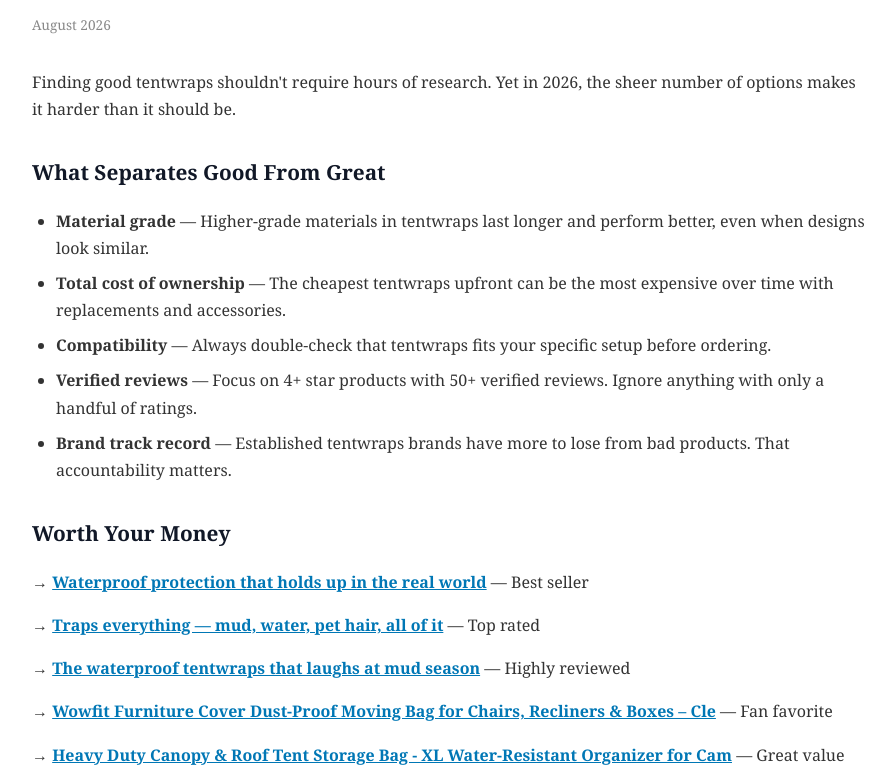
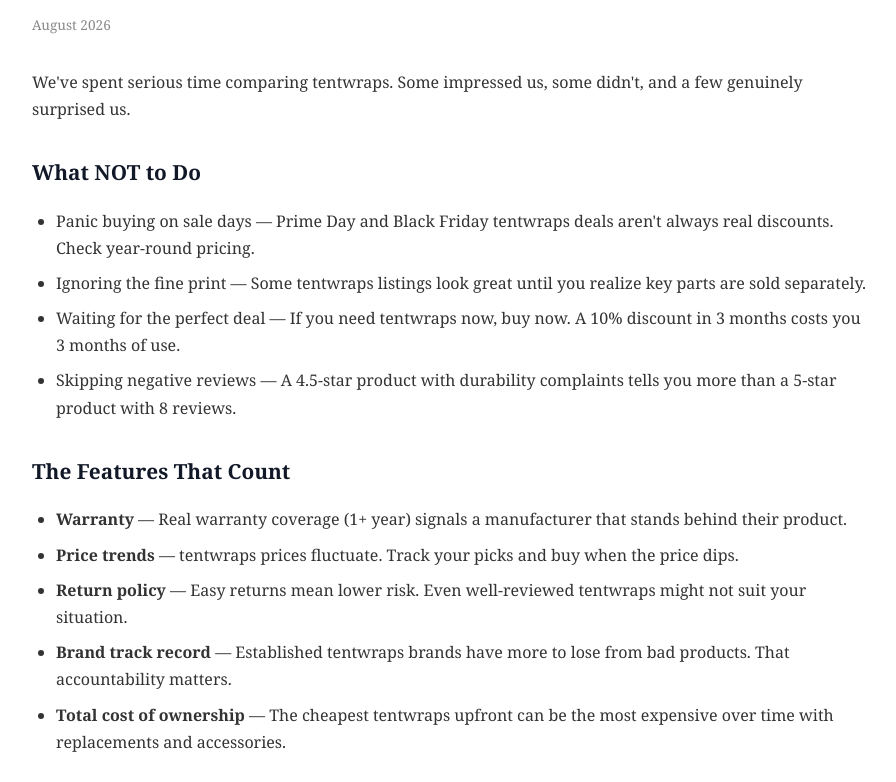
Before and after one commit to Brazenproducts/tentwraps.com, a plain HTML site: page what-we-look-for-tentwraps-2026.html in a window 1280 px wide. Shown: the part 138-920 px from the top of the page, without its empty margins (190-1086 px from the left). Drawn offline with Linux system fonts and the light colour scheme.

Commit message:
Add: What We Look For in Tentwraps (Updated 2026)

```diff
--- a/what-we-look-for-tentwraps-2026.html
+++ b/what-we-look-for-tentwraps-2026.html
@@ -3,36 +3,38 @@
 <head>
 <meta charset="UTF-8"><meta name="viewport" content="width=device-width,initial-scale=1.0">
 <title>What We Look For in Tentwraps (Updated 2026) | tentwraps.com</title>
-<meta name="description" content="Cut through the noise on tentwraps. Our 2026 guide covers what matters.">
+<meta name="description" content="Looking for tentwraps? We tested the top options in 2026. See our picks.">
 <link rel="canonical" href="https://tentwraps.com/what-we-look-for-tentwraps-2026.html">
-<script type="application/ld+json">{"@context":"https://schema.org","@type":"Article","headline":"What We Look For in Tentwraps (Updated 2026)","datePublished":"2026-08-04","dateModified":"2026-08-04","publisher":{"@type":"Organization","name":"tentwraps.com"}}</script>
+<script type="application/ld+json">{"@context":"https://schema.org","@type":"Article","headline":"What We Look For in Tentwraps (Updated 2026)","datePublished":"2026-08-11","dateModified":"2026-08-11","publisher":{"@type":"Organization","name":"tentwraps.com"}}</script>
 <style>body{max-width:836px;margin:0 auto;padding:24px;font-family:Georgia,'Times New Roman',serif;line-height:1.7;color:#333}h1{font-size:1.8rem;color:#1a1a1a;margin-bottom:.5rem}h2{font-size:1.3rem;color:#111827;margin-top:2rem}a{color:#0077b5}.date{color:#888;font-size:.85rem;margin-bottom:2rem}.back{margin-top:2rem;padding-top:1rem;border-top:1px solid #eee}p{margin:1rem 0}ul,ol{margin:1rem 0;padding-left:1.5rem}li{margin:.5rem 0}.disc{background:#f8f8f8;padding:12px;border-radius:6px;font-size:.8rem;color:#666;margin-top:2rem}</style>
 </head>
 <body>
 <p><a href="/">← tentwraps.com</a></p>
 <h1>What We Look For in Tentwraps (Updated 2026)</h1>
 <p class="date">August 2026</p>
-<p>Finding good tentwraps shouldn't require hours of research. Yet in 2026, the sheer number of options makes it harder than it should be.</p>
-<h2>What Separates Good From Great</h2>
+<p>We've spent serious time comparing tentwraps. Some impressed us, some didn't, and a few genuinely surprised us.</p>
+<h2>What NOT to Do</h2>
 <ul>
-  <li><strong>Material grade</strong> — Higher-grade materials in tentwraps last longer and perform better, even when designs look similar.</li>
+  <li>Panic buying on sale days — Prime Day and Black Friday tentwraps deals aren't always real discounts. Check year-round pricing.</li>
+  <li>Ignoring the fine print — Some tentwraps listings look great until you realize key parts are sold separately.</li>
+  <li>Waiting for the perfect deal — If you need tentwraps now, buy now. A 10% discount in 3 months costs you 3 months of use.</li>
+  <li>Skipping negative reviews — A 4.5-star product with durability complaints tells you more than a 5-star product with 8 reviews.</li>
+</ul>
+<h2>The Features That Count</h2>
+<ul>
+  <li><strong>Warranty</strong> — Real warranty coverage (1+ year) signals a manufacturer that stands behind their product.</li>
+  <li><strong>Price trends</strong> — tentwraps prices fluctuate. Track your picks and buy when the price dips.</li>
+  <li><strong>Return policy</strong> — Easy returns mean lower risk. Even well-reviewed tentwraps might not suit your situation.</li>
+  <li><strong>Brand track record</strong> — Established tentwraps brands have more to lose from bad products. That accountability matters.</li>
   <li><strong>Total cost of ownership</strong> — The cheapest tentwraps upfront can be the most expensive over time with replacements and accessories.</li>
-  <li><strong>Compatibility</strong> — Always double-check that tentwraps fits your specific setup before ordering.</li>
-  <li><strong>Verified reviews</strong> — Focus on 4+ star products with 50+ verified reviews. Ignore anything with only a handful of ratings.</li>
-  <li><strong>Brand track record</strong> — Established tentwraps brands have more to lose from bad products. That accountability matters.</li>
 </ul>
-<h2>Worth Your Money</h2>
-<p><strong>→ <a href="https://www.amazon.com/dp/B0FH5FY634?tag=brazenprodu01-20&utm_source=tentwraps.com&utm_medium=affiliate&utm_campaign=homepage">Waterproof protection that holds up in the real world</a></strong> — Best seller</p>
+<h2>Tried and Tested</h2>
 <p><strong>→ <a href="https://www.amazon.com/dp/B07TY6YZC8?tag=brazenprodu01-20&utm_source=tentwraps.com&utm_medium=affiliate&utm_campaign=homepage">Traps everything — mud, water, pet hair, all of it</a></strong> — Top rated</p>
-<p><strong>→ <a href="https://www.amazon.com/dp/B0F837FNTW?tag=brazenprodu01-20&utm_source=tentwraps.com&utm_medium=affiliate&utm_campaign=homepage">The waterproof tentwraps that laughs at mud season</a></strong> — Highly reviewed</p>
 <p><strong>→ <a href="https://www.amazon.com/dp/B07TY6YZC8?tag=brazenprodu01-20&utm_source=tentwraps.com&utm_medium=affiliate&utm_campaign=homepage">Wowfit Furniture Cover Dust-Proof Moving Bag for Chairs, Recliners & Boxes – Cle</a></strong> — Fan favorite</p>
 <p><strong>→ <a href="https://www.amazon.com/dp/B0FH5FY634?tag=brazenprodu01-20&utm_source=tentwraps.com&utm_medium=affiliate&utm_campaign=homepage">Heavy Duty Canopy & Roof Tent Storage Bag - XL Water-Resistant Organizer for Cam</a></strong> — Great value</p>
 <p><strong>→ <a href="https://www.amazon.com/dp/B0F837FNTW?tag=brazenprodu01-20&utm_source=tentwraps.com&utm_medium=affiliate&utm_campaign=homepage">Best Tentwraps 2026</a></strong> — Great value</p>
-<h2>Errors That Cost Money</h2>
-<ul>
-  <li>Waiting for the perfect deal — If you need tentwraps now, buy now. A 10% discount in 3 months costs you 3 months of use.</li>
-  <li>Blind brand loyalty — Your favorite brand might not make the best tentwraps. Stay open to better options.</li>
-</ul>
+<p><strong>→ <a href="https://www.amazon.com/dp/B0FH5FY634?tag=brazenprodu01-20&utm_source=tentwraps.com&utm_medium=affiliate&utm_campaign=homepage">Waterproof protection that holds up in the real world</a></strong> — Best seller</p>
+<p><strong>→ <a href="https://www.amazon.com/dp/B0F837FNTW?tag=brazenprodu01-20&utm_source=tentwraps.com&utm_medium=affiliate&utm_campaign=homepage">The waterproof tentwraps that laughs at mud season</a></strong> — Highly reviewed</p>
 <h2>The Bottom Line</h2>
 <p>2026 has brought quality tentwraps options at every price point. See our <a href="/">complete guide</a> for current recommendations.</p>
 
```
Also changed, not shown: how-to-pick-tentwraps-2026.html (+1 -0 lines), index.html (+1 -0 lines), no-bs-tentwraps-guide-2026.html (+1 -0 lines), tentwraps-buying-guide-2026.html (+1 -0 lines), tentwraps-compared-2026.html (+1 -0 lines), tentwraps-explained-2026.html (+1 -0 lines), tentwraps-market-2026.html (+1 -0 lines), tentwraps-practical-guide-2026.html (+1 -0 lines), tentwraps-quality-vs-marketing.html (+1 -0 lines), tentwraps-reviewed-2026.html (+1 -0 lines), tentwraps-tested-ranked-2026.html (+1 -0 lines), tentwraps-what-buyers-need-2026.html (+1 -0 lines), tentwraps-what-wed-buy-2026.html (+1 -0 lines), b4f7e2a1c3d5e6f7a8b9c0d1e2f3a4b5.txt (added).
